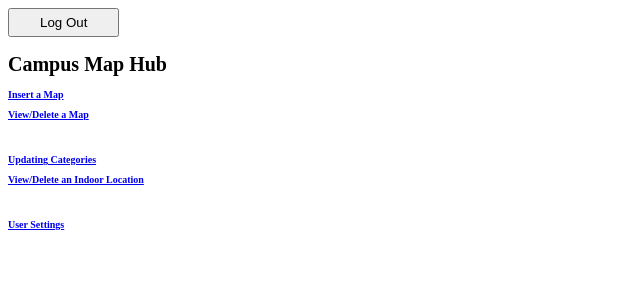
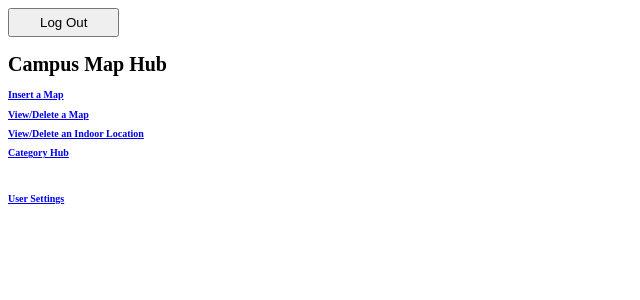
Before and after one commit to jtagaca/RunnerMaps, a PHP site: page /php/home/hub.php in a window 1280 px wide. Shown: the top 300 px of the page, without its empty margins (0-640 px from the left). Run offline with PHP 8.4, Linux system fonts and the light colour scheme; the visitor is signed in with stand-in values (Sample User, id 1).

Commit message:
adjusted hub order

```diff
--- a/php/home/hub.php
+++ b/php/home/hub.php
@@ -24,14 +24,14 @@ require_once("../auth/logout.php");
         <a href="../map/delete_page.php"> View/Delete a Map </a>
         </h2>
 
-        <br>
-
-        <h2>
-        <a href="../category/insert_page.php"> Updating Categories </a>
-        </h2>
 
         <h2>
             <a href="../category/delete_page.php"> View/Delete an Indoor Location </a>
+        </h2>
+
+
+        <h2>
+        <a href="../category/insert_page.php"> Category Hub </a>
         </h2>
 
         <br>
```
